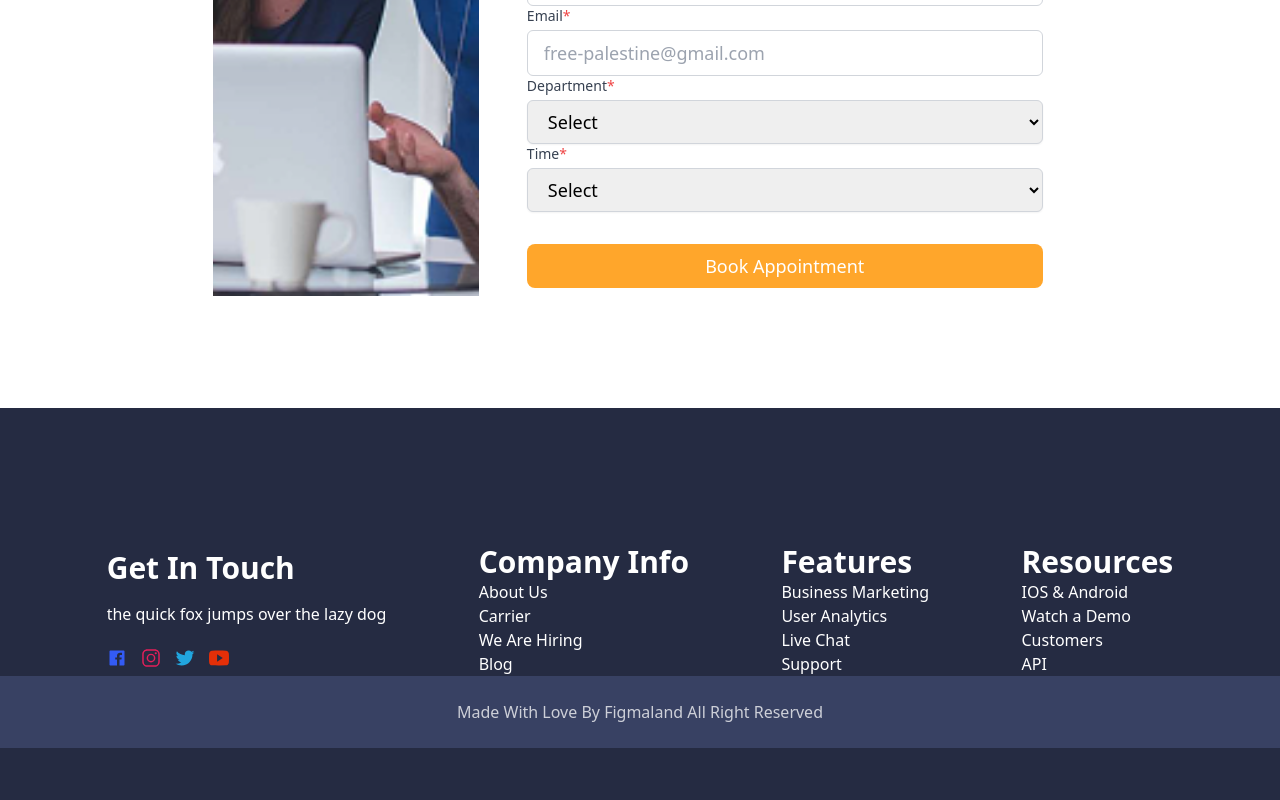
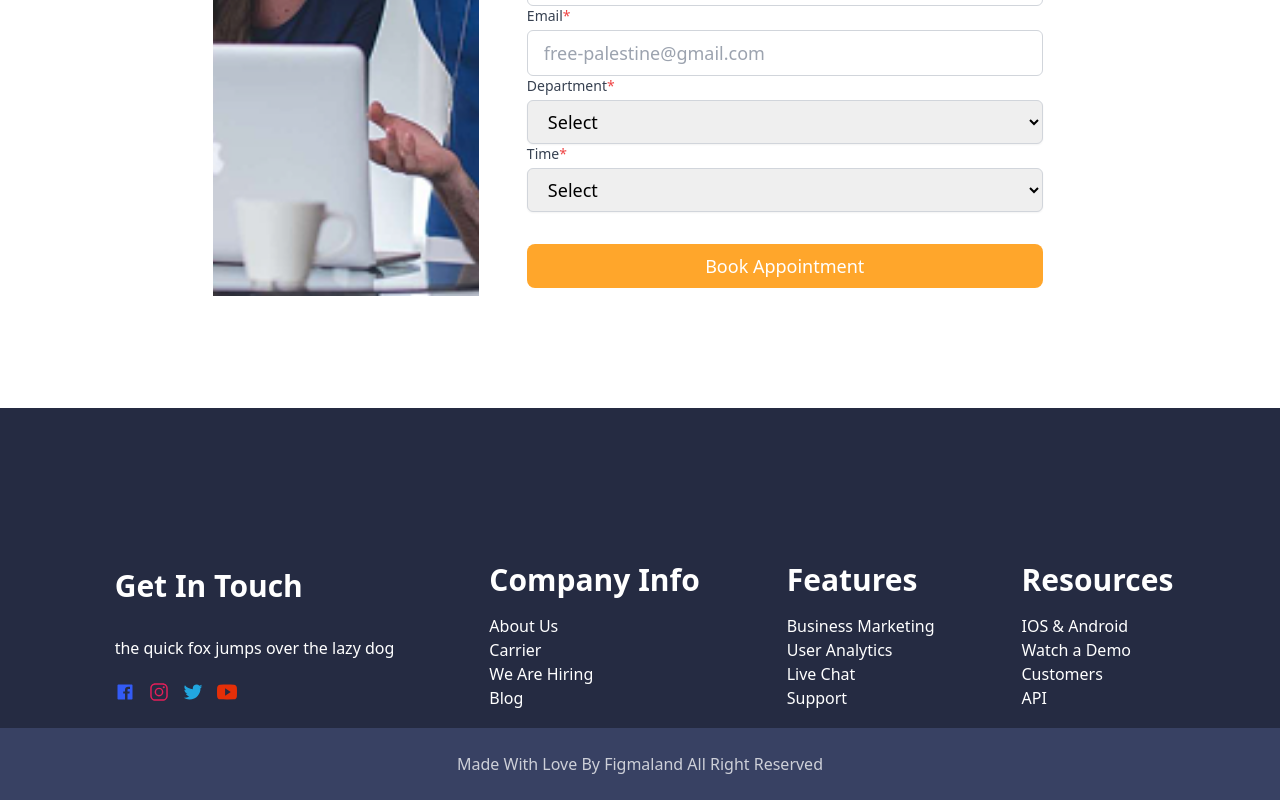
Before and after one commit to MU1147-LEGEND/Divestic, a React (Vite) app: page / in a window 1280 px wide. Shown: the part 6518-7318 px from the top of the page. Before the commit the page ends 7266 px from the top, so only its background shows below. Built offline with nearby package versions, Linux system fonts and the light colour scheme.

Commit message:
Enhance footer layout with improved spacing and structure for better readability

```diff
--- a/src/App.jsx
+++ b/src/App.jsx
@@ -598,9 +598,9 @@ const App = () => {
 
             {/* footer */}
             <footer className="relative pt-10 z-50 text-white bg-[#252B42] m-auto">
-                <div className="footer-main w-10/12 m-auto md:flex gap-4 items-center justify-between">
-                    <div className="get-in-touch flex flex-col item-center justify-center gap-4">
-                        <h3 className="text-3xl font-semibold">Get In Touch</h3>
+                <div className="footer-main w-10/12 m-auto md:flex gap-4 py-4 items-center justify-between">
+                    <div className="get-in-touch flex flex-col item-center justify-around p-2 gap-4">
+                        <h3 className="text-3xl font-semibold mb-4">Get In Touch</h3>
                         <p>the quick fox jumps over the lazy dog</p>
                         <div className="social-icons flex items-center gap-3.5 text-xl">
                             <span>
@@ -622,7 +622,7 @@ const App = () => {
                         </div>
                     </div>
                     <div className="company-info ">
-                        <h3 className="text-3xl font-semibold">Company Info</h3>
+                        <h3 className="text-3xl font-semibold mb-4">Company Info</h3>
                         <div className="flex flex-col item-center justify-center">
                             <span>About Us</span>
                             <span>Carrier</span>
@@ -631,7 +631,7 @@ const App = () => {
                         </div>
                     </div>
                     <div className="Features ">
-                        <h3 className="text-3xl font-semibold">Features</h3>
+                        <h3 className="text-3xl font-semibold mb-4">Features</h3>
                         <div className="flex flex-col item-center justify-center">
                             <span>Business Marketing</span>
                             <span>User Analytics</span>
@@ -640,7 +640,7 @@ const App = () => {
                         </div>
                     </div>
                     <div className="resources ">
-                        <h3 className="text-3xl font-semibold">Resources</h3>
+                        <h3 className="text-3xl font-semibold mb-4">Resources</h3>
                         <div className="flex flex-col item-center justify-center">
                             <span>IOS & Android</span>
                             <span>Watch a Demo</span>
```
